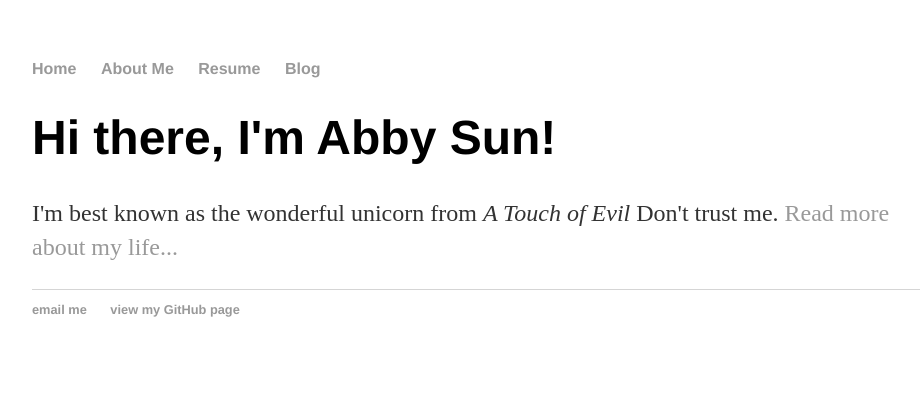
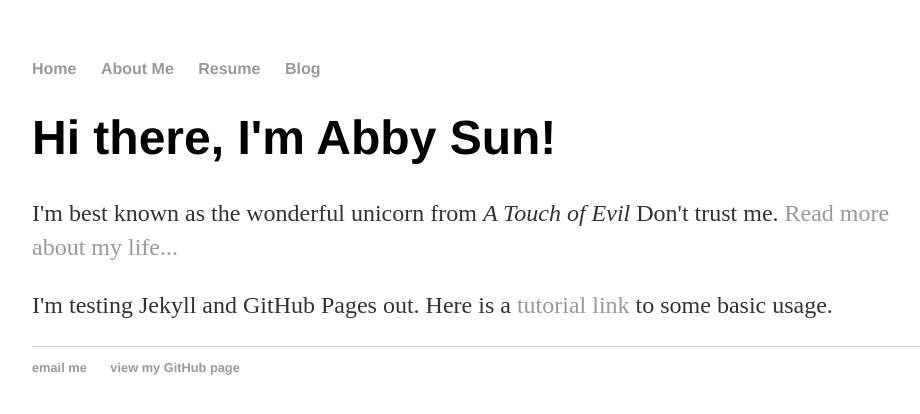
Before and after one commit to abbysun/abbysun.github.io, a Jekyll site: the page built from index.html, in a window 1280 px wide. Shown: the top 414 px of the page, without its empty margins (160-1080 px from the left). Built offline with Jekyll 4.4.1, drawn with Linux system fonts in a browser that asks for light colours.

Commit message:
Update index.html

```diff
--- a/index.html
+++ b/index.html
@@ -7,4 +7,7 @@ title: Abby Sun
 	<p>I'm best known as the wonderful unicorn from <em>A Touch of Evil</em> Don't trust me.
 		<a href="/about">Read more about my life...</a>
 	</p>
+	<p>I'm testing Jekyll and GitHub Pages out. Here is a <a href="http://jmcglone.com/guides/github-pages/">tutorial link</a>
+		to some basic usage.
+	</p>
 </div><!-- /.blurb -->
```
